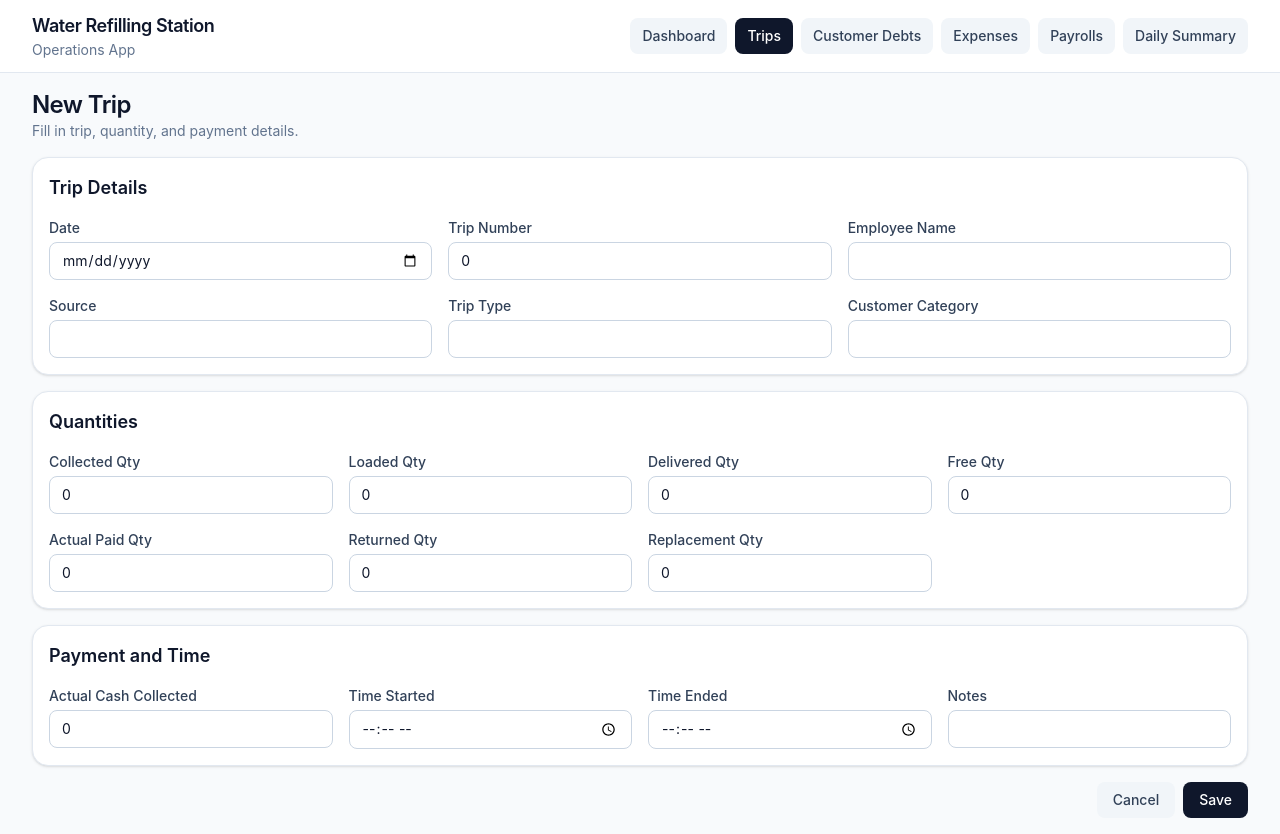
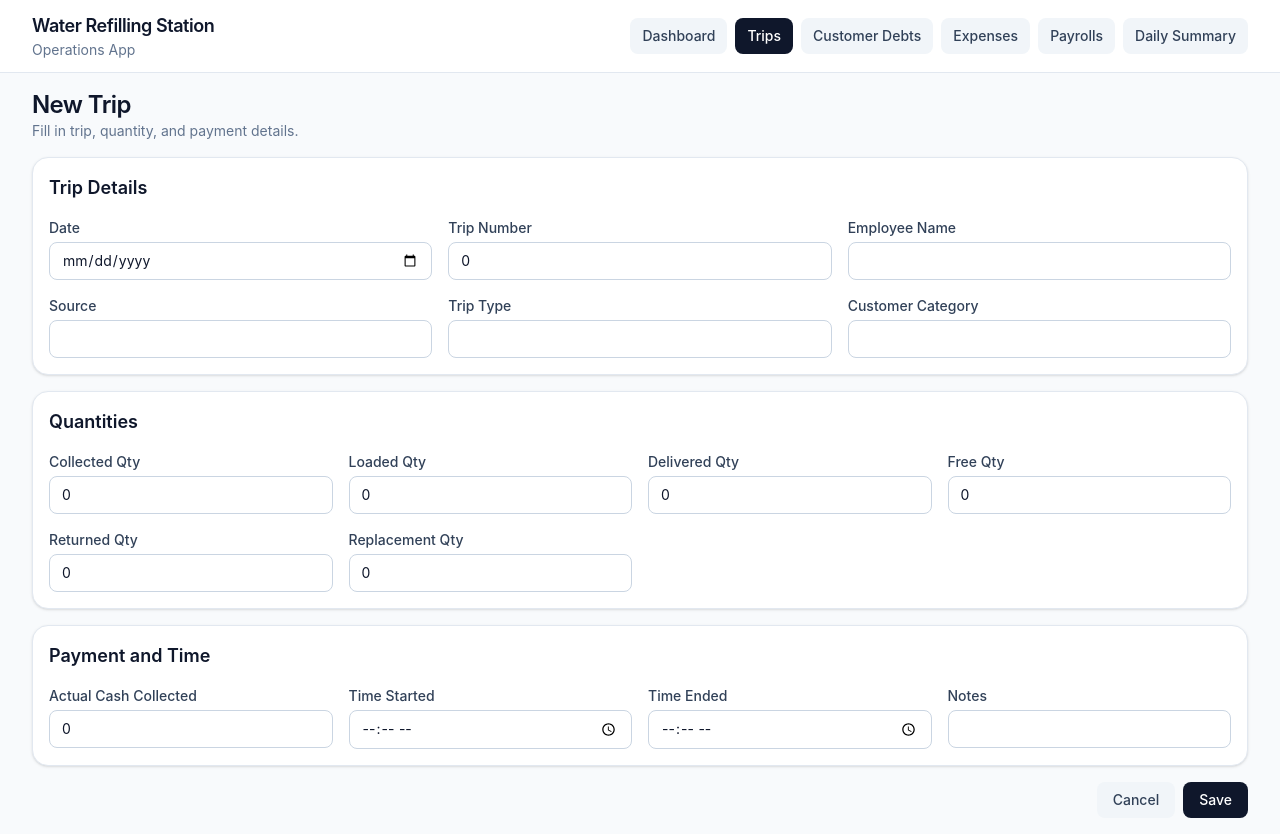
Before and after one commit to Russell28/refilling-station-app, a React (Vite) app: page /trips/new in a window 1280 px wide. Built offline with nearby package versions, Linux system fonts and the light colour scheme.

Commit message:
WR-23 chore(app): Cleanup Trip type- removed unnecessary columns

```diff
--- a/src/features/trips/Trip.ts
+++ b/src/features/trips/Trip.ts
@@ -5,26 +5,22 @@ export type Trip = {
   tripNumber: number;
   timeStarted?: string;      // DateTime? -> optional string
   timeEnded?: string;        // DateTime? -> optional string
-  source: string;
-  tripType: string;
   employeeName: string;
-  customerCategory: string;
+  source?: string;
+  tripType?: string;
+  customerCategory?: string;
 
   // Quantities
   collectedQty: number;
   loadedQty: number;
   deliveredQty: number;
   freeQty: number;
-  actualPaidQty: number;
   returnedQty: number;
   replacementQty: number;
 
   // Payments
   actualCashCollected: number;
   isRemitted: boolean;
-
-  //Notes
-  relatedTripId?: number;    // nullable in backend
   notes: string;
 };
 
@@ -32,22 +28,20 @@ export type TripFormValues = {
   date: string;
   tripNumber: number;
   timeStarted: string;
+  employeeName: string;
   timeEnded: string;
   source: string;
   tripType: string;
-  employeeName: string;
   customerCategory: string;
 
   collectedQty: number;
   loadedQty: number;
   deliveredQty: number;
   freeQty: number;
-  actualPaidQty: number;
   returnedQty: number;
   replacementQty: number;
 
   actualCashCollected: number;
-
   notes: string;
 };
 
@@ -66,11 +60,9 @@ export const emptyTripForm: TripFormValues = {
   loadedQty: 0,
   deliveredQty: 0,
   freeQty: 0,
-  actualPaidQty: 0,
   returnedQty: 0,
   replacementQty: 0,
 
   actualCashCollected: 0,
-
   notes: "",
 };
--- a/src/features/trips/TripsFormPage.tsx
+++ b/src/features/trips/TripsFormPage.tsx
@@ -30,16 +30,15 @@ export default function TripsFormPage() {
                     tripNumber: data.tripNumber ?? 0,
                     timeStarted: formatTimeForInput(data.timeStarted),
                     timeEnded: formatTimeForInput(data.timeEnded),
+                    employeeName: data.employeeName ?? "",
                     source: data.source ?? "",
                     tripType: data.tripType ?? "",
-                    employeeName: data.employeeName ?? "",
                     customerCategory: data.customerCategory ?? "",
 
                     collectedQty: data.collectedQty ?? 0,
                     loadedQty: data.loadedQty ?? 0,
                     deliveredQty: data.deliveredQty ?? 0,
                     freeQty: data.freeQty ?? 0,
-                    actualPaidQty: data.actualPaidQty ?? 0,
                     returnedQty: data.returnedQty ?? 0,
                     replacementQty: data.replacementQty ?? 0,
 
@@ -216,14 +215,6 @@ export default function TripsFormPage() {
                             />
 
                             <TextInput
-                                label="Actual Paid Qty"
-                                type="number"
-                                name="actualPaidQty"
-                                value={form.actualPaidQty}
-                                onChange={handleNumberChange}
-                            />
-
-                            <TextInput
                                 label="Returned Qty"
                                 type="number"
                                 name="returnedQty"
--- a/src/features/trips/TripsPage.tsx
+++ b/src/features/trips/TripsPage.tsx
@@ -186,9 +186,6 @@ export default function TripsPage() {
                         {trip.freeQty}
                       </td>
                       <td className="px-4 py-3 text-right">
-                        {trip.actualPaidQty}
-                      </td>
-                      <td className="px-4 py-3 text-right">
                         ₱{trip.actualCashCollected.toLocaleString()}
                       </td>
                       <td className="px-4 py-3">
@@ -284,12 +281,6 @@ export default function TripsPage() {
                     </p>
                     <p>
                       <span className="font-medium text-slate-700">
-                        Paid Qty:
-                      </span>{" "}
-                      {trip.actualPaidQty}
-                    </p>
-                    <p>
-                      <span className="font-medium text-slate-700">
                         Notes:
                       </span>{" "}
                       {trip.notes || "-"}
```
